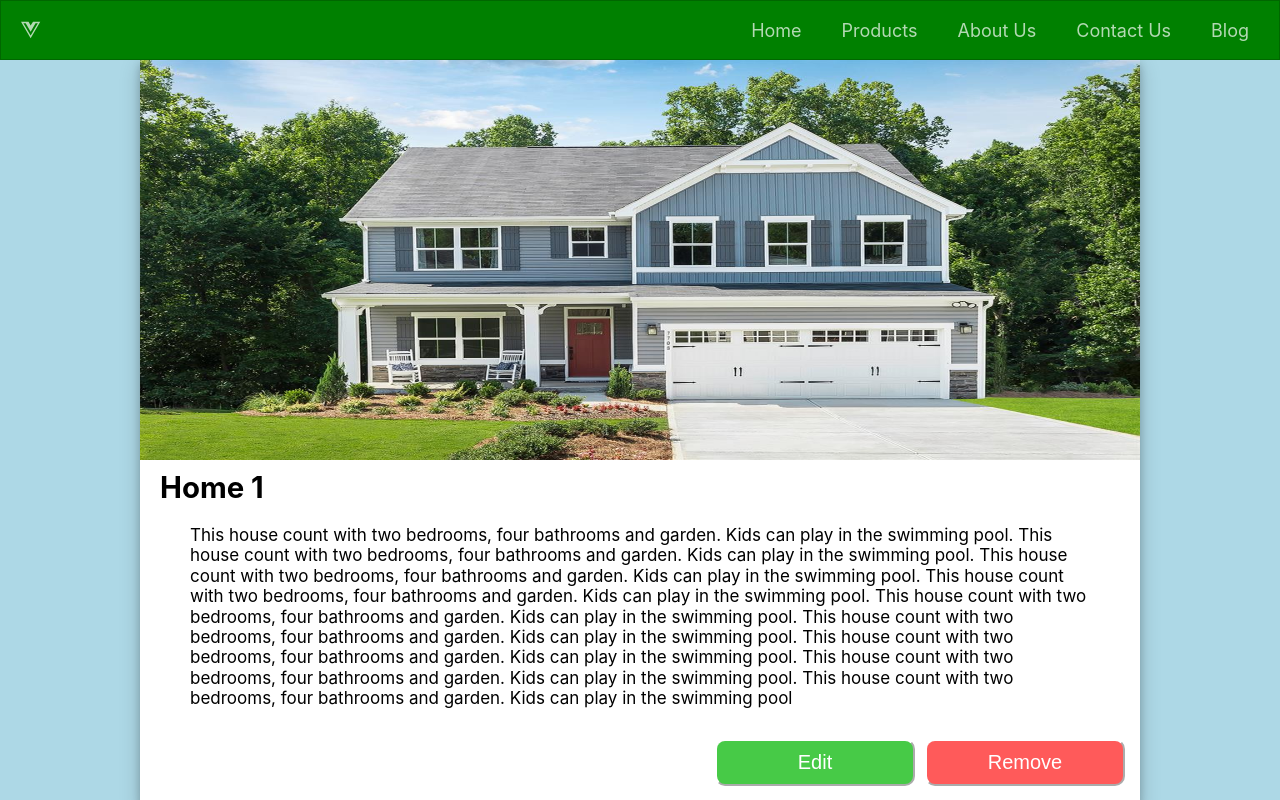
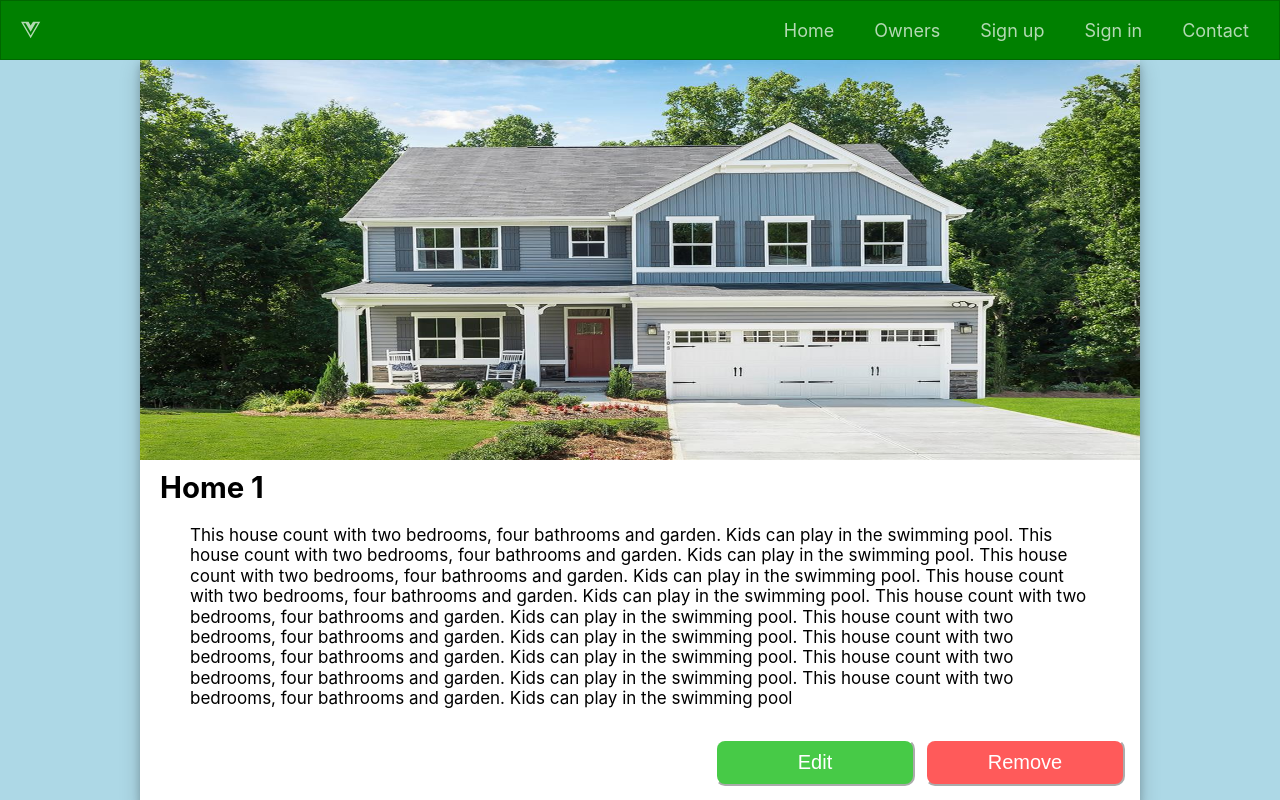
Before and after one commit to FranciscoJavierMartin/Home-holidays-mobile, a Vue app: page / in a window 1280 px wide. Shown: the top 800 px of the page. Built offline with nearby package versions, Linux system fonts and the light colour scheme.

Commit message:
Change links

```diff
--- a/src/components/Navbar.vue
+++ b/src/components/Navbar.vue
@@ -11,16 +11,16 @@
         <a href="#" class="nav-links">Home</a>
       </li>
       <li>
-        <a href="#" class="nav-links">Products</a>
+        <a href="#" class="nav-links">Owners</a>
       </li>
       <li>
-        <a href="#" class="nav-links">About Us</a>
+        <a href="#" class="nav-links">Sign up</a>
       </li>
       <li>
-        <a href="#" class="nav-links">Contact Us</a>
+        <a href="#" class="nav-links">Sign in</a>
       </li>
       <li>
-        <a href="#" class="nav-links">Blog</a>
+        <a href="#" class="nav-links">Contact</a>
       </li>
     </ul>
   </nav>
```
